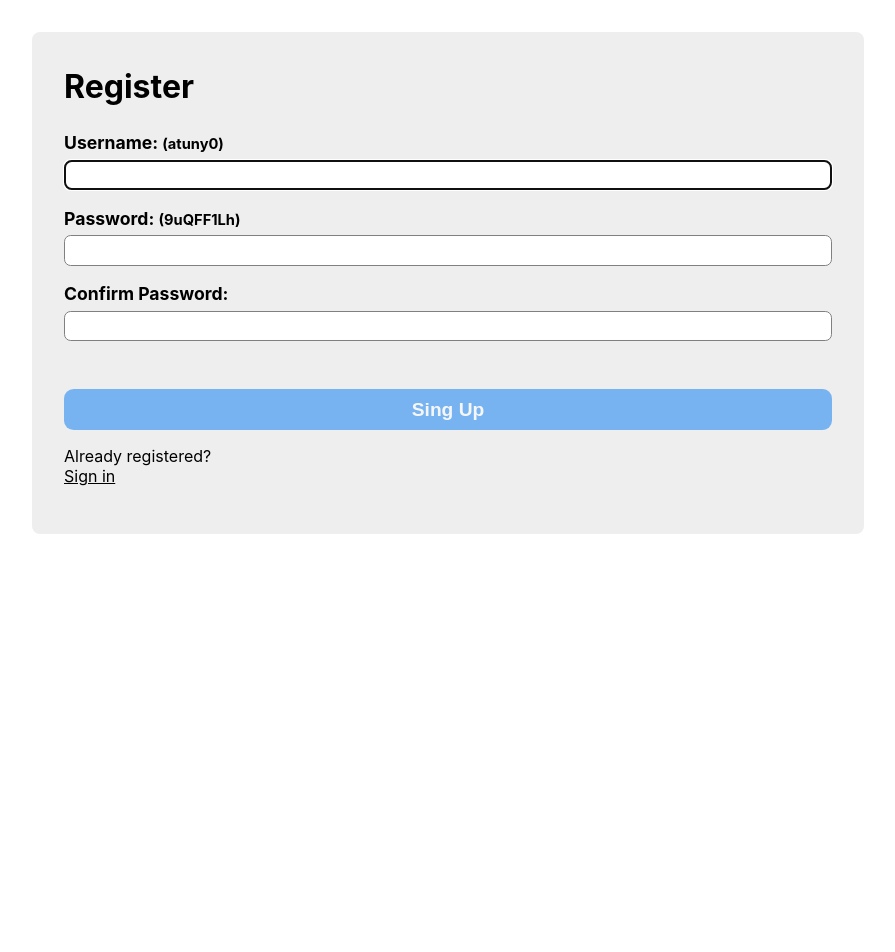
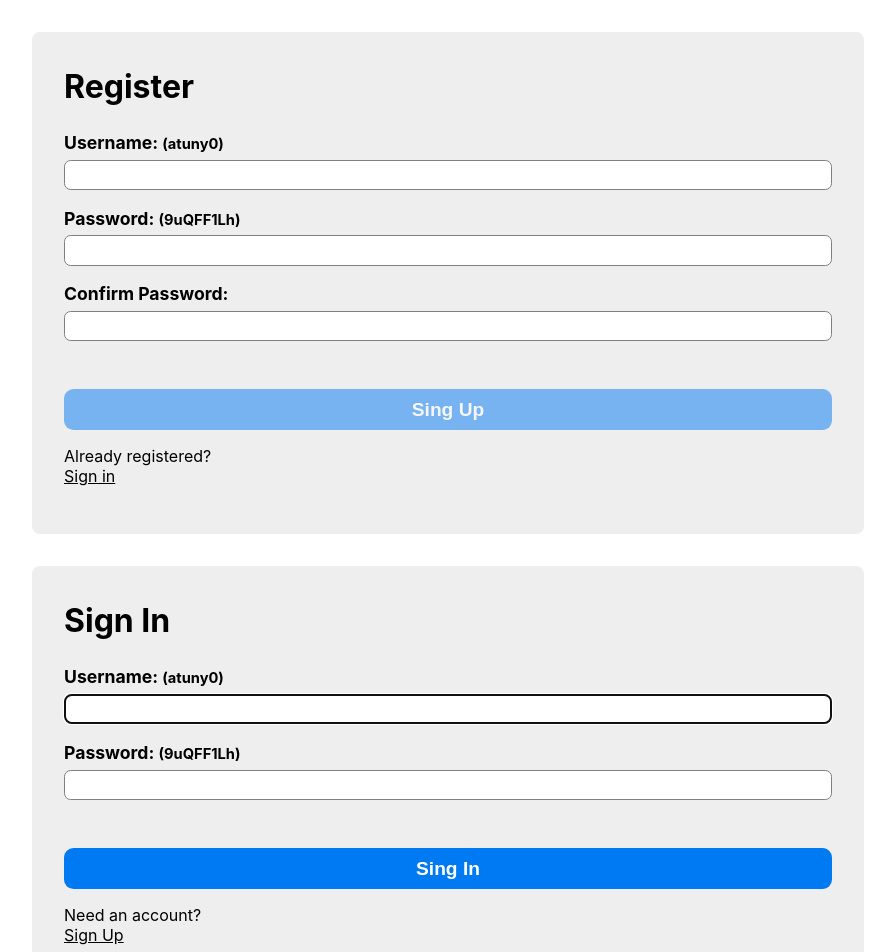
Before and after one commit to hakmoune/auth_jwt_form_validation, a React (Create React App) app: page / in a window 1280 px wide. Shown: the top 952 px of the page, without its empty margins (192-1087 px from the left). Before the commit the page ends 800 px from the top, so only its background shows below. Built offline with nearby package versions, Linux system fonts and the light colour scheme.

Commit message:
Create the interface and log with axios and dummy.json

```diff
--- a/src/App.js
+++ b/src/App.js
@@ -1,9 +1,11 @@
 import Register from './component/register/Register'
+import Login from './component/login/login';
 
 function App() {
   return (
     <div>
       <Register />
+      <Login />
     </div>
   );
 }
--- /dev/null
+++ b/src/component/login/login.css
@@ -0,0 +1,82 @@
+section {
+    width: 60%;
+    height: auto;
+    margin: 2em auto;
+    padding: .5em 2em 2em 2em;
+    background: #eeeeee;
+    border-radius: .5em;
+}
+
+h1 {
+    font-size: 2em;
+}
+
+label {
+    display: block;
+    font-size: 1.1em;
+    font-weight: 700;
+    margin-top: 1em;
+}
+
+label span {
+    margin-left: .5em;
+}
+
+input {
+    width: 100%;
+    box-sizing: border-box;
+    padding: .5em;
+    border-radius: .5em;
+    margin-top: .5em;
+    border: 1px solid #808080
+}
+
+button {
+    width: 100%;
+    box-sizing: border-box;
+    padding: .5em;
+    border-radius: .5em;
+    font-size: 1.2em;
+    font-weight: 700;
+    background: #007af3;
+    color: #ffffff;
+    border: none;
+    cursor: pointer;
+    margin-top: 2.5em;
+}
+
+form p {
+    padding: 1em;
+    background: #000000;
+    color: #ffffff;
+    margin-top: .3em;
+    border-radius: .5em;
+    border: none;
+}
+
+form p svg {
+    margin-right: .3em;
+}
+
+.valid {
+    color: green;
+}
+
+.invalid {
+    color: red;
+}
+
+.hide,
+.offscreen {
+    display: none;
+}
+
+.disabled {
+    opacity: 0.5;
+    cursor: unset;
+}
+
+.signIn {
+    display: block;
+    color: #000000;
+}
--- /dev/null
+++ b/src/component/login/login.js
@@ -0,0 +1,98 @@
+import React, { useEffect, useState, useRef } from "react";
+import { faCheck, faTimes, faInfoCircle } from "@fortawesome/free-solid-svg-icons"
+import { FontAwesomeIcon } from "@fortawesome/react-fontawesome";
+import "./login.css";
+import axios from "../../api/axios";
+
+
+const REGISTER_URL = '/auth/login';
+
+const Login = () => {
+    const usernameRef = useRef(); // to set focus on the username input
+
+    const [username, setUsername] = useState('');
+    const [pwdtext, setPwdtext] = useState('');
+    const [errMsgtext, setErrMsgtext] = useState('');
+    const [successtext, setSuccesstext] = useState(false); // To show or not a suceess Msg
+
+    useEffect(() => {
+        usernameRef.current.focus();
+    }, []);
+
+    useEffect(() => {
+        setErrMsgtext('');
+    }, [username, pwdtext]);
+
+    const handleSubmit = async (e) => {
+        e.preventDefault();
+
+        try {
+            const response = await axios.post(REGISTER_URL,
+                { username: username, password: pwdtext }
+            );
+            if (response.status === 200) {
+                /* Redirection */
+                console.log(response.data);
+                setSuccesstext(true);
+            }
+        } catch (error) {
+            console.error("Faild to connect", error.message);
+        }
+    }
+
+    return (
+        <section>
+            {successtext ? (
+                <div>
+                    <h1>You are logged in!</h1>
+                    <p><a href="#">Go to home !</a></p>
+                </div>
+            ) : (
+                <div>
+                    <p className={errMsgtext ? "errmsg" : "offscreen"}>
+                        {errMsgtext}
+                    </p>
+
+                    <h1>Sign In</h1>
+                    <form onSubmit={handleSubmit}>
+                        <label htmlFor="usernametext">
+                            Username: <small>(atuny0)</small>
+                        </label>
+                        <input
+                            type="text"
+                            id="usernametext"
+                            ref={usernameRef}
+                            autoComplete="off"
+                            onChange={(e) => setUsername(e.target.value)}
+                            required
+                            value={username}
+                        />
+
+                        <label htmlFor="passwordtext">
+                            Password: <small>(9uQFF1Lh)</small>
+                        </label>
+                        <input
+                            type="password"
+                            id="passwordtext"
+                            onChange={(e) => setPwdtext(e.target.value)}
+                            value={pwdtext}
+                            required
+                        />
+
+                        <button>
+                            Sing In
+                        </button>
+                    </form>
+
+                    <p>
+                        Need an account?
+                        {/* This will be a react Router link */}
+                        <a href="#" className="signIn">Sign Up</a>
+                    </p>
+                </div>
+            )}
+        </section>
+    )
+}
+
+export default Login;
--- a/src/component/register/Register.js
+++ b/src/component/register/Register.js
@@ -87,7 +87,7 @@ const Register = () => {
                 setMsgErr('Registration Failed')
                 console.error(`Failed to Connect. Status: ${err}`);
             }
-            errRef.current.focus(); // Don't know why they use it
+            errRef.current.focus(); // Set the focus on the error for the screen reader
         }
     }
 
@@ -197,6 +197,7 @@ const Register = () => {
 
                     <p>
                         Already registered?
+                        {/* This will be a react Router link */}
                         <a href="#" className="signIn">Sign in</a>
                     </p>
                 </div>
```
Also changed, not shown: 1 other file (tests, documents, lock files or other folders).
